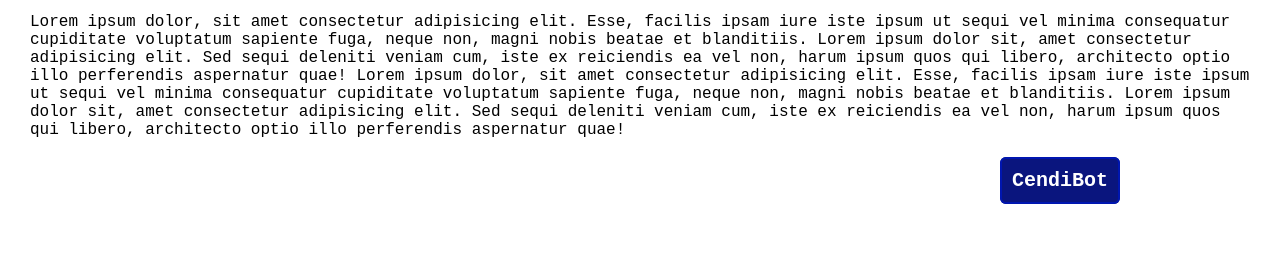
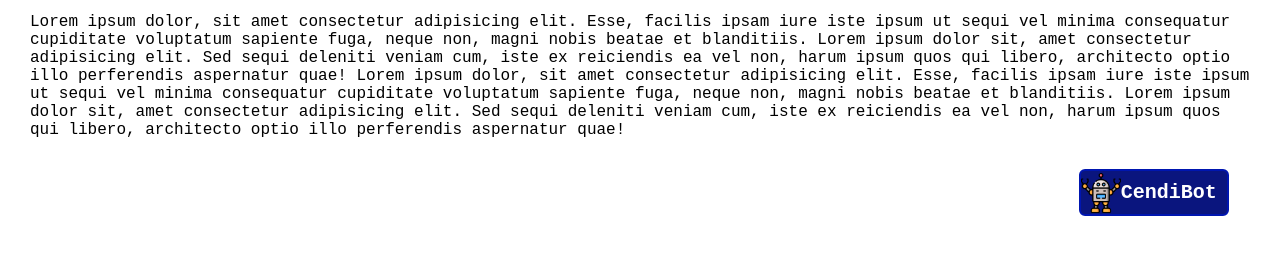
Before and after one commit to LuisaMora/ChatbotCendi, a plain HTML site: page index.html in a window 1280 px wide. Shown: the part 343-598 px from the top of the page. Drawn offline with Linux system fonts and the light colour scheme.

Commit message:
Agregando boton deÃl chatbot

```diff
--- a/Estilo.css
+++ b/Estilo.css
@@ -19,8 +19,13 @@
     padding: 20px;
     margin: 10px;
 }
+.chatbot{
+    display: flex;
+    justify-content: flex-end;
+    margin-right: 4%
+}
 .boton_personalizado{
-    margin-left: 1000px;
+    /* margin-left: 1000px; */
     text-decoration: none;
     padding: 10px;
     font-weight: 600;
@@ -29,4 +34,13 @@
     background-color: #0a157e;
     border-radius: 6px;
     border: 2px solid #0016b0;
+    background-image: url(./imagenes/robot.png);
+    background-size: 40px ;
+    background-repeat: no-repeat;
+    background-position: left;
+    padding-left: 40px;
+    cursor: pointer;
   }
+  .boton_personalizado:hover {
+    background-color: #2033BA;
+  }
--- a/index.html
+++ b/index.html
@@ -1,10 +1,11 @@
 <!DOCTYPE html>
 <html>
+
 <head>
-        <link href="Estilo.css"
-        rel="stylesheet" type="text/css">
+    <link href="Estilo.css" rel="stylesheet" type="text/css">
     <title>Cendi</title>
 </head>
+
 <body>
     <div class="caja1">
         <h1 id="titulo">Cendi-San Simon</h1>
@@ -13,14 +14,23 @@
         <img id="imagen" src="imagenes/logo.jpg" height="200px" width="200px">
     </center>
     <div id="caja">
-        <p> Lorem ipsum dolor, sit amet consectetur adipisicing elit. Esse, facilis ipsam iure iste ipsum ut sequi vel minima consequatur cupiditate voluptatum sapiente fuga, neque non, magni nobis beatae et blanditiis.
-            Lorem ipsum dolor sit, amet consectetur adipisicing elit. Sed sequi deleniti veniam cum, iste ex reiciendis ea vel non, harum ipsum quos qui libero, architecto optio illo perferendis aspernatur quae!
-            Lorem ipsum dolor, sit amet consectetur adipisicing elit. Esse, facilis ipsam iure iste ipsum ut sequi vel minima consequatur cupiditate voluptatum sapiente fuga, neque non, magni nobis beatae et blanditiis.
-            Lorem ipsum dolor sit, amet consectetur adipisicing elit. Sed sequi deleniti veniam cum, iste ex reiciendis ea vel non, harum ipsum quos qui libero, architecto optio illo perferendis aspernatur quae!
+        <p> Lorem ipsum dolor, sit amet consectetur adipisicing elit. Esse, facilis ipsam iure iste ipsum ut sequi vel
+            minima consequatur cupiditate voluptatum sapiente fuga, neque non, magni nobis beatae et blanditiis.
+            Lorem ipsum dolor sit, amet consectetur adipisicing elit. Sed sequi deleniti veniam cum, iste ex reiciendis
+            ea vel non, harum ipsum quos qui libero, architecto optio illo perferendis aspernatur quae!
+            Lorem ipsum dolor, sit amet consectetur adipisicing elit. Esse, facilis ipsam iure iste ipsum ut sequi vel
+            minima consequatur cupiditate voluptatum sapiente fuga, neque non, magni nobis beatae et blanditiis.
+            Lorem ipsum dolor sit, amet consectetur adipisicing elit. Sed sequi deleniti veniam cum, iste ex reiciendis
+            ea vel non, harum ipsum quos qui libero, architecto optio illo perferendis aspernatur quae!
         </p>
     </div>
-    <a class="boton_personalizado">CendiBot</a>
+    <div class="chatbot">
+        <button class="boton_personalizado" onclick="show()">CendiBot</button>
+    </div>
+
+    <script src="./script.js"></script>
 </body>
 <footer>
 </footer>
+
 </html>
--- /dev/null
+++ b/script.js
@@ -0,0 +1,3 @@
+function show() {
+    alert("Presionaste el boton del chatbotS");
+  }
```
Also changed, not shown: imagenes/robot.png (added). Lines whose indentation alone changed are shown as unchanged.
